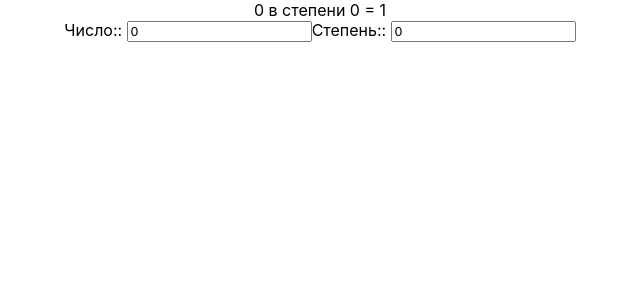
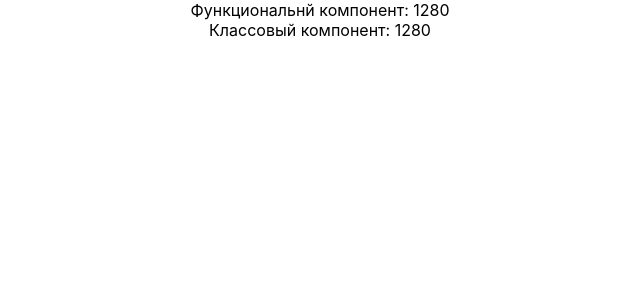
Before and after one commit to dsilichev/module2_6_1, a React (Create React App) app: page / in a window 1280 px wide. Shown: the top 300 px of the page, without its empty margins (320-960 px from the left). Built offline with nearby package versions, Linux system fonts and the light colour scheme.

Commit message:
class Component

```diff
--- a/src/App.js
+++ b/src/App.js
@@ -1,49 +1,63 @@
-import { memo, useMemo, useCallback, useState } from 'react';
+import { Component, useEffect, useState } from 'react';
 import styles from './app.module.css';
-import { User } from './components';
-import { ControlPanel } from './components';
 
-export const Field = memo(({ name, label, value, onChange }) => {
-  console.log(name);
-  return (
-    <label>
-      <span>{label}: </span>
-      <input type="number" name={name} value={value} onChange={onChange} />
-    </label>
-  );
-});
+function App({ message }) {
+  const [screenWidth, setScreenWidth] = useState(window.innerWidth);
 
-function App() {
-  console.log('-------------------App------------------');
-  const [num, setNum] = useState(0);
-  const [degree, setDegree] = useState(0);
+  useEffect(() => {
+    console.log(message);
 
-  const onNumChange = useCallback(({ target }) => {
-    setNum(Number(target.value));
+    const updateScreenWidth = () => setScreenWidth(window.innerWidth);
+
+    window.addEventListener('resize', updateScreenWidth);
+
+    return () => window.removeEventListener('resize', updateScreenWidth);
   }, []);
-
-  const onDegreeChange = useCallback(({ target }) => {
-    setDegree(Number(target.value));
-  }, []);
-
-  const hardCalcNum = useMemo(
-    () => new Array(20000000).fill(0).reduce((res, el) => res + el, num),
-    [num],
-  );
-
-  const result = Math.pow(hardCalcNum, degree);
 
   return (
     <div className={styles.app}>
       <div>
-        {num} в степени {degree} = {result}
+        {message}: {screenWidth}
       </div>
-      <Field name="num" label="Число:" value={num} onChange={onNumChange} />
-      <Field name="degree" label="Степень:" value={degree} onChange={onDegreeChange} />
-      {/* <User />
-      <ControlPanel /> */}
     </div>
   );
 }
 
 export default App;
+
+export class OldApp extends Component {
+  // state = 0; как вариант объявить состояние здесь
+  constructor(props) {
+    super(props);
+
+    // console.log(props.message);  агалог useLayoutEffect
+
+    this.state = {
+      screenWidth: window.innerWidth,
+    };
+
+    //this.updateScreenWidth = this.updateScreenWidth.bind(this); привязать контекст
+  }
+
+  updateScreenWidth = () => {
+    this.setState({ screenWidth: window.innerWidth});
+  }
+
+  componentDidMount() {
+    console.log(this.props.message);
+
+    window.addEventListener('resize', this.updateScreenWidth);
+  }
+
+  componentWillUnmount() {
+    window.removeEventListener('resize', this.updateScreenWidth);
+  }
+
+  render() {
+    return (
+      <div className={styles.app}>
+        {this.props.message}: {this.state.screenWidth}
+      </div>
+    )
+  }
+}
--- a/src/index.js
+++ b/src/index.js
@@ -2,15 +2,14 @@ import React from 'react';
 import ReactDOM from 'react-dom/client';
 import './index.css';
 import App from './App';
+import { OldApp } from './App';
 import { Provider } from 'react-redux';
 import { store } from './store';
 
 const root = ReactDOM.createRoot(document.getElementById('root'));
 root.render(
-
-    <Provider store={store}>
-      <App />
-    </Provider>
-
-
+  <Provider store={store}>
+    <App message="Функциональнй компонент" />
+    <OldApp message="Классовый компонент" />
+  </Provider>,
 );
```
